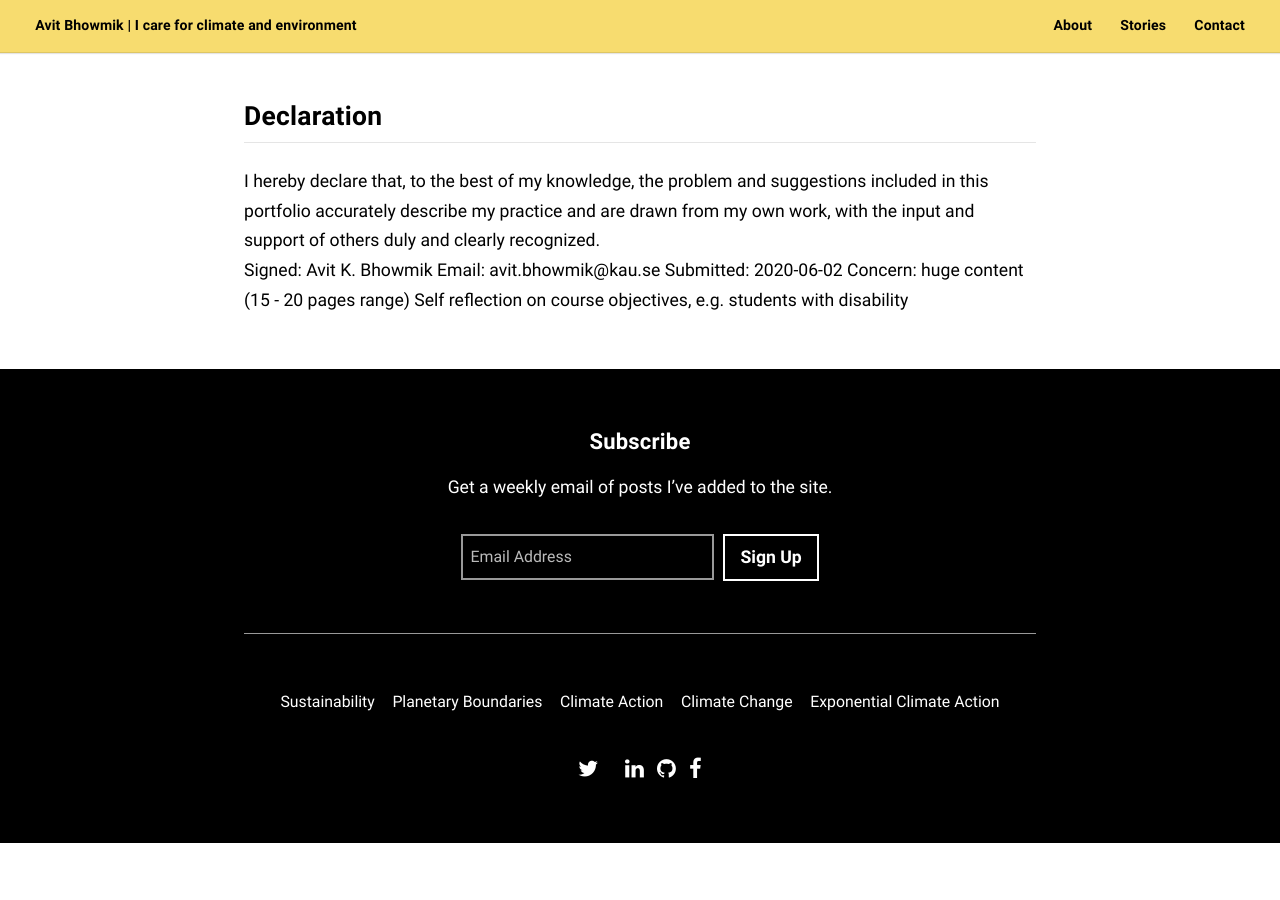
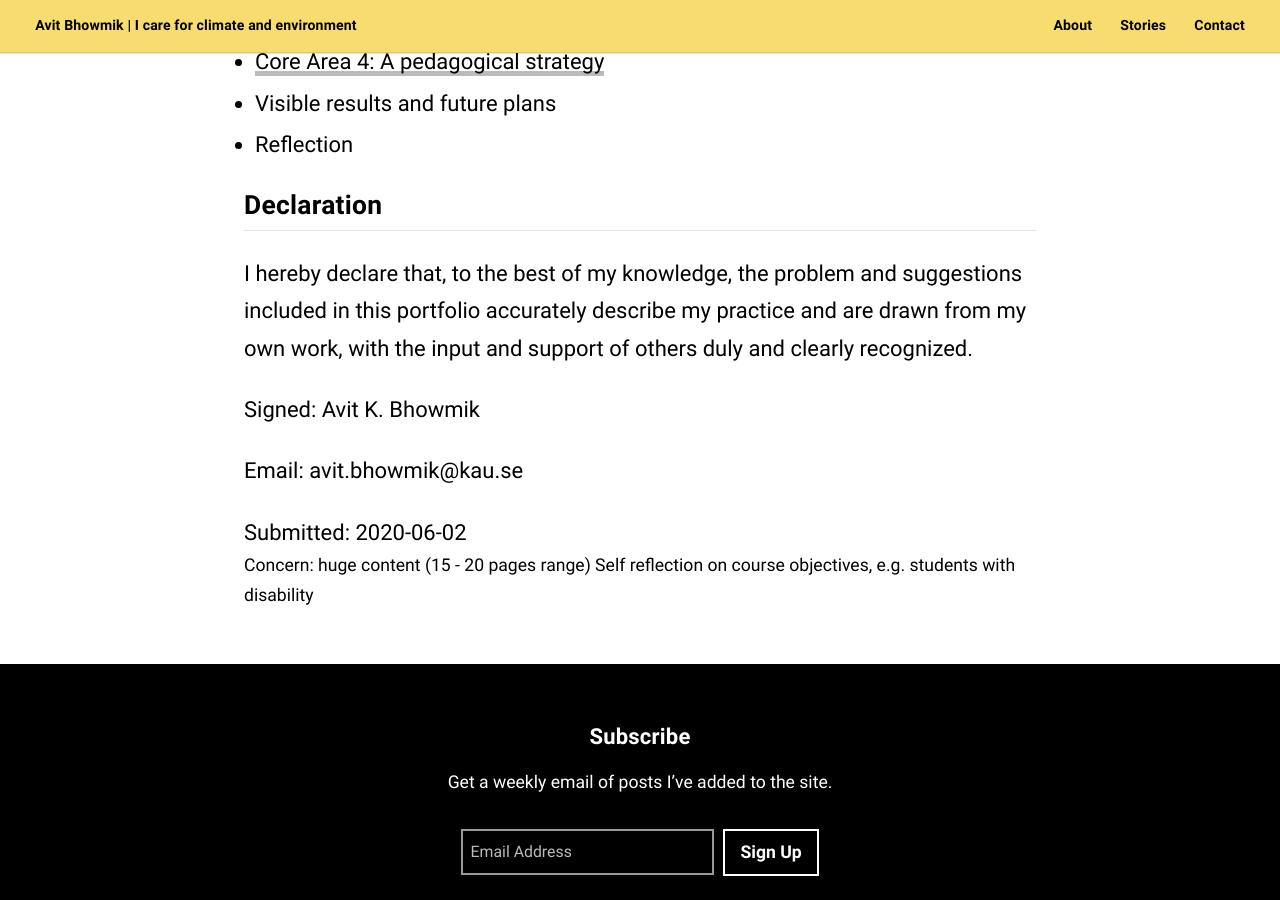
Before and after one commit to nurulmomen/avitbhowmik, a Jekyll site: the page built from teaching_portfolio/outline.html, in a window 1280 px wide and 900 px high, scrolled down 1511 px. Built offline with Jekyll 4.4.1, drawn with Linux system fonts in a browser that asks for light colours; some web fonts are replaced; before the commit the page ends 2354 px from its top, so only the background shows below that.

Commit message:
Update outline.html

```diff
--- a/teaching_portfolio/outline.html
+++ b/teaching_portfolio/outline.html
@@ -4,13 +4,13 @@
 image: /assets/images/portfolio.jpg
 ---
 
-<p style="font-size:1em;">
+<p>
 
 This teaching portfolio for Avit K. Bhowmik, submitted on 2020-06-02 is developed to fulfill the partial requirements of the "Teaching in Higher Education 2" (AUPU2) course at Karlstad University, Sweden. Below is the outline of the portfolio constituting sections that are elaborated via the links provided.
 
 </p>
 
-<ul style="font-size:1em;">
+<ul>
 	<li><a href="/teaching_portfolio/profile.html" target="_blank">Teacher's profile</a></li>
   	<li><a href="/teaching_portfolio/course.html" target="_blank">Core Area 1 - Course, learners and learning outcomes</a></li>
   	<li><a href="/teaching_portfolio/problem.html" target="_blank">Core Area 2 - Problem analysis</a></li>
@@ -20,19 +20,19 @@
 	<li>Reflection</li>
 </ul>
 
-<p>
-
 <h4>Declaration</h4>
 
 <hr/>
+
+<p>
 
 I hereby declare that, to the best of my knowledge, the problem and suggestions included in this portfolio accurately describe my practice and are drawn from my own work, with the input and support of others duly and clearly recognized.
 
 </p>
 
-Signed: Avit K. Bhowmik
-Email: avit.bhowmik@kau.se
-Submitted: 2020-06-02
+<p> Signed: Avit K. Bhowmik </p>
+<p> Email: avit.bhowmik@kau.se </p>
+<p> Submitted: 2020-06-02 </p>
 
 Concern: huge content (15 - 20 pages range)
          Self reflection on course objectives, e.g. students with disability
```
